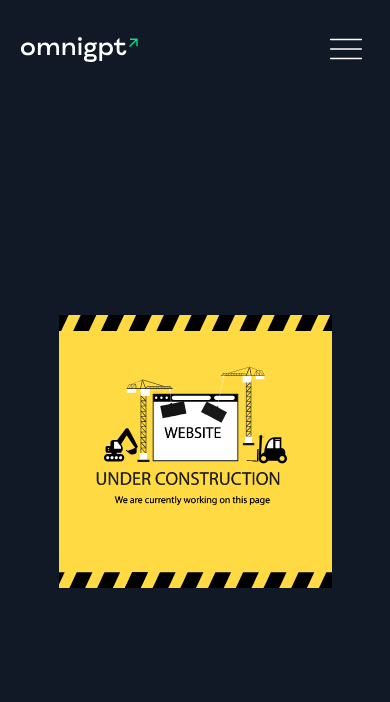
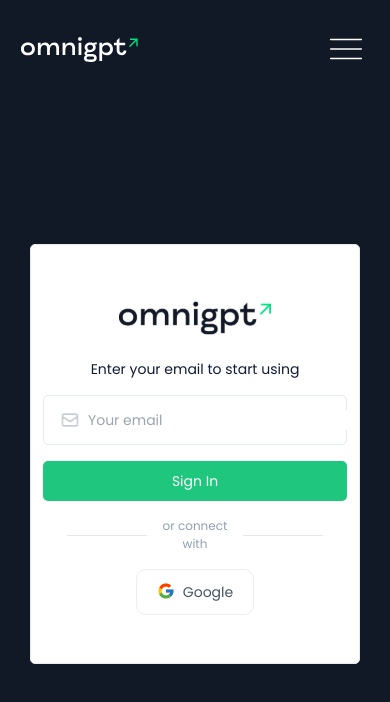
Before and after one commit to jjmbeba/omnigpt, a Next.js app: page /signIn in a window 390 px wide. Shown: the top 702 px of the page. Built offline with nearby package versions, Linux system fonts and the light colour scheme; what prettier-plugin-tailwindcss would draw is missing.

Commit message:
sign in mobile, tablet and desktop done

```diff
--- /dev/null
+++ b/app/(sign-in)/SignInBlock.tsx
@@ -0,0 +1,77 @@
+"use client";
+import React, { useState } from "react";
+import Image from "next/image";
+import { Poppins } from "next/font/google";
+import { HiOutlineMail } from "react-icons/hi";
+import { FcGoogle } from "react-icons/fc";
+import { useForm, SubmitHandler } from "react-hook-form";
+import {z} from 'zod';
+import { zodResolver } from '@hookform/resolvers/zod';
+
+const poppins = Poppins({
+  subsets: ["latin"],
+  weight: ["400"],
+});
+
+type Props = {};
+
+type Inputs = {
+    email:string;
+}
+
+const schema = z.object({
+    email:z.string().email()
+})
+
+const SignInBlock = (props: Props) => {
+  const [userEmail, setUserEmail] = useState<string>("");
+
+  const { register, handleSubmit, watch, formState: { errors } } = useForm<Inputs>({
+    resolver:zodResolver(schema)
+  });
+  const onSubmit: SubmitHandler<Inputs> = data => console.log(data);
+
+
+  return (
+    <div
+      className={`${poppins.className} shadow-[0px 3px 20px rgba(47, 64, 105, 0.15)] flex w-[330px] mb-[80px] md:w-[625px] lg:h-[400px] lg:w-[400px] flex-col items-center rounded-[5px] border border-[#E6EBF1] bg-white p-[48px]`}
+    >
+      <div className="relative h-[50px] w-[152px]">
+        <Image src={"/assets/omnigpt_logo_white.svg"} fill alt="logo" />
+      </div>
+      <h2 className="pt-[16px] text-[14px] leading-[20px] text-[#0F1B33]">
+        Enter your email to start using
+      </h2>
+      <form action="" onSubmit={handleSubmit(onSubmit)}>
+        <div className="relative mt-[16px] flex w-[304px] rounded-[5px] border border-[#E6EBF1] bg-white py-[14px] pl-[44px] text-[14px] leading-[20px] text-[rgba(114,132,154,0.4)]">
+          <input
+            type="email"
+            id="email"
+            className="flex-1 border-none bg-white outline-none text-[#0F1B33] focus:bg-white"
+            placeholder="Your email"
+            {...register('email')}
+            onChange={(e) => setUserEmail(e.target.value)}
+          />
+          <HiOutlineMail
+            size={20}
+            className="absolute left-[16px] top-[50%] -translate-y-[50%]"
+          />
+        </div>
+        <input type="submit" className="cursor-pointer mt-[16px] w-full rounded-[5px] bg-[#1FC77E] py-[10px] text-[14px] leading-[20px] text-white" value="Sign In"/>
+      </form>
+      <div className="flex items-center gap-[9px] pt-[16px]">
+        <hr className="w-[94px]" />
+        <span className="text-[12px] leading-[18px] text-[#8F9FB2] text-center">
+          or connect with
+        </span>
+        <hr className="w-[94px]" />
+      </div>
+      <div className="item-center mt-[16px] flex cursor-pointer gap-[8px] rounded-[10px] border border-[#EDEDED] px-[20px] py-[12px] text-[14px] leading-[20px] text-[#455560]">
+        <FcGoogle size={18} />
+        <span>Google</span>
+      </div>
+    </div>
+  );
+};
+
+export default SignInBlock;
--- a/app/signIn/page.tsx
+++ b/app/signIn/page.tsx
@@ -1,13 +1,14 @@
 "use client";
 import React from "react";
 import Animation from "../(shared)/Animation";
+import SignInBlock from "../(sign-in)/SignInBlock";
 
 type Props = {};
 
 const page = (props: Props) => {
   return (
     <div className="flex h-screen w-screen items-center md:items-start justify-center text-white md:pt-[8vh]">
-        <Animation/>
+        <SignInBlock/>
     </div>
   );
 };
--- a/package.json
+++ b/package.json
@@ -9,6 +9,7 @@
     "lint": "next lint"
   },
   "dependencies": {
+    "@hookform/resolvers": "^3.1.0",
     "@types/node": "20.1.3",
     "@types/react": "18.2.6",
     "@types/react-dom": "18.2.4",
```
Also changed, not shown: public/assets/omnigpt_logo_white.svg (added), 1 other file (tests, documents, lock files or other folders).
